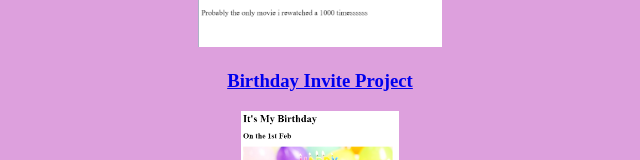
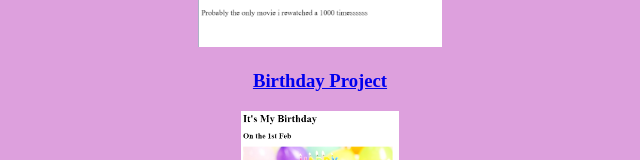
Before and after one commit to sarvesh-78/Html-Portfolio, a plain HTML site: page index.html in a window 1280 px wide. Shown: the part 341-501 px from the top of the page, without its empty margins (320-960 px from the left). Drawn offline with Linux system fonts and the light colour scheme.

Commit message:
Changed index.html

```diff
--- a/index.html
+++ b/index.html
@@ -28,7 +28,7 @@
         alt="movie ranking project pic"
       />
       <h3 class="headings">
-        <a href="./public/birthday-invite.html">Birthday Invite Project</a>
+        <a href="./public/birthday-invite.html">Birthday Project</a>
       </h3>
       <img
         height="200"
```
